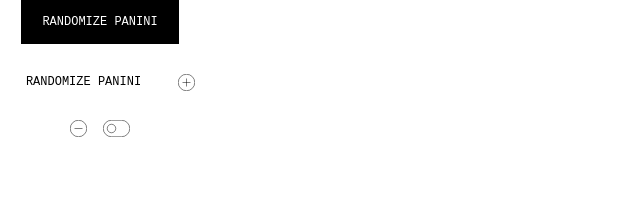
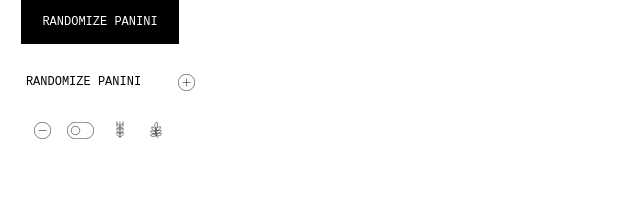
Before and after one commit to meczajkowski/panini-creator, a React (Vite) app: page / in a window 1280 px wide. Shown: the top 210 px of the page, without its empty margins (0-640 px from the left). Built offline with nearby package versions, Linux system fonts and the light colour scheme; a web font is replaced by a local one.

Commit message:
feat: implement carousel component - add bread icons

```diff
--- a/src/App.tsx
+++ b/src/App.tsx
@@ -4,6 +4,8 @@ import Button from './components/UI/Button';
 import CounterButton from './components/UI/CounterButton';
 import Switch from './components/UI/Switch';
 import { ButtonType, CounterButtonType } from './enums';
+import WheatIcon from './components/icons/BreadIcons/WheatIcon';
+import GrainIcon from './components/icons/BreadIcons/GrainIcon';
 
 function App() {
   const [SwitchisToggled, setSwitchIsToggled] = useState(false);
@@ -20,6 +22,9 @@ function App() {
           setSwitchIsToggled((prevState) => !prevState);
         }}
       />
+
+      <WheatIcon />
+      <GrainIcon />
     </div>
   );
 }
--- /dev/null
+++ b/src/components/icons/BreadIcons/GrainIcon.tsx
@@ -0,0 +1,54 @@
+const GrainIcon = () => {
+  return (
+    <svg
+      xmlns='http://www.w3.org/2000/svg'
+      width='20'
+      height='20'
+      viewBox='0 0 20 20'
+      fill='none'
+    >
+      <path
+        d='M15.1972 10.2931C15.1972 12.2946 11.9948 13.8959 9.99335 13.4955C10.4203 9.83575 13.7739 10.0898 15.1972 10.2931Z'
+        stroke='black'
+        strokeWidth='0.5'
+      />
+      <path
+        d='M15.5974 13.4957C15.1971 15.0969 13.596 16.698 10.3936 15.4971C11.4148 12.4264 14.2304 13.0535 15.5974 13.4957Z'
+        stroke='black'
+        strokeWidth='0.5'
+      />
+      <path
+        d='M4.58751 11.1996C5.18982 13.0953 6.44519 13.8863 10.0796 13.45C8.9119 10.4319 5.93167 10.6922 4.58751 11.1996Z'
+        stroke='black'
+        strokeWidth='0.5'
+      />
+      <path
+        d='M4.4069 15.2586C4.99904 16.0447 7.01214 17.229 10.3273 15.6771C8.27375 13.1761 5.52471 14.356 4.4069 15.2586Z'
+        stroke='black'
+        strokeWidth='0.5'
+      />
+      <path
+        d='M14.5264 6.84522C14.5355 7.82935 13.9963 10.2933 10.0853 10.7827C10.191 7.54831 12.3952 6.29032 14.5264 6.84522Z'
+        stroke='black'
+        strokeWidth='0.5'
+      />
+      <path
+        d='M9.93467 11.1331C10.0266 10.1532 9.19281 7.0909 5.84106 6.83549C5.18985 9.89303 8.39222 11.4941 9.93467 11.1331Z'
+        stroke='black'
+        strokeWidth='0.5'
+      />
+      <path
+        d='M10.521 2.03976C11.5946 3.08797 12.4161 5.77643 9.99337 8.29182C7.60976 5.21186 9.19281 3.08797 10.521 2.03976Z'
+        stroke='black'
+        strokeWidth='0.5'
+      />
+      <path
+        d='M9.99343 7.89149C9.99343 10.827 9.19281 14.2962 11.5946 17.8988'
+        stroke='black'
+        strokeWidth='0.5'
+      />
+    </svg>
+  );
+};
+
+export default GrainIcon;
--- /dev/null
+++ b/src/components/icons/BreadIcons/WheatIcon.tsx
@@ -0,0 +1,64 @@
+const WheatIcon = () => {
+  return (
+    <svg
+      xmlns='http://www.w3.org/2000/svg'
+      width='20'
+      height='20'
+      viewBox='0 0 20 20'
+      fill='none'
+    >
+      <path
+        d='M9.96613 5.73778C9.96613 9.57138 9.96613 13.3957 9.96613 17.931'
+        stroke='black'
+        strokeWidth='0.5'
+      />
+      <path
+        d='M9.96613 1.38622C9.96613 3.22284 9.96613 5.05502 9.96613 7.2278'
+        stroke='black'
+        strokeWidth='0.5'
+      />
+      <path
+        d='M13.0582 1.38622C13.0582 2.14665 13.0582 2.90524 13.0582 3.80485'
+        stroke='black'
+        strokeWidth='0.5'
+      />
+      <path
+        d='M6.87891 1.38622C6.87891 2.14665 6.87891 2.90524 6.87891 3.80485'
+        stroke='black'
+        strokeWidth='0.5'
+      />
+      <path
+        d='M10.0186 5.51196L13.1083 3.68443C13.4172 5.10584 13.2319 7.94866 10.0186 7.94866'
+        stroke='black'
+        strokeWidth='0.5'
+      />
+      <path
+        d='M9.96851 9.83642L13.0582 8.0089C13.3671 9.43031 13.1818 12.2731 9.96851 12.2731'
+        stroke='black'
+        strokeWidth='0.5'
+      />
+      <path
+        d='M9.96851 13.9672L13.0582 12.1396C13.3671 13.561 13.1818 16.4039 9.96851 16.4039'
+        stroke='black'
+        strokeWidth='0.5'
+      />
+      <path
+        d='M9.98145 5.51196L6.89178 3.68443C6.58282 5.10584 6.7682 7.94866 9.98145 7.94866'
+        stroke='black'
+        strokeWidth='0.5'
+      />
+      <path
+        d='M10.0745 9.83642L6.9848 8.0089C6.67584 9.43031 6.86121 12.2731 10.0745 12.2731'
+        stroke='black'
+        strokeWidth='0.5'
+      />
+      <path
+        d='M10.0745 13.9672L6.9848 12.1396C6.67584 13.561 6.86121 16.4039 10.0745 16.4039'
+        stroke='black'
+        strokeWidth='0.5'
+      />
+    </svg>
+  );
+};
+
+export default WheatIcon;
```
